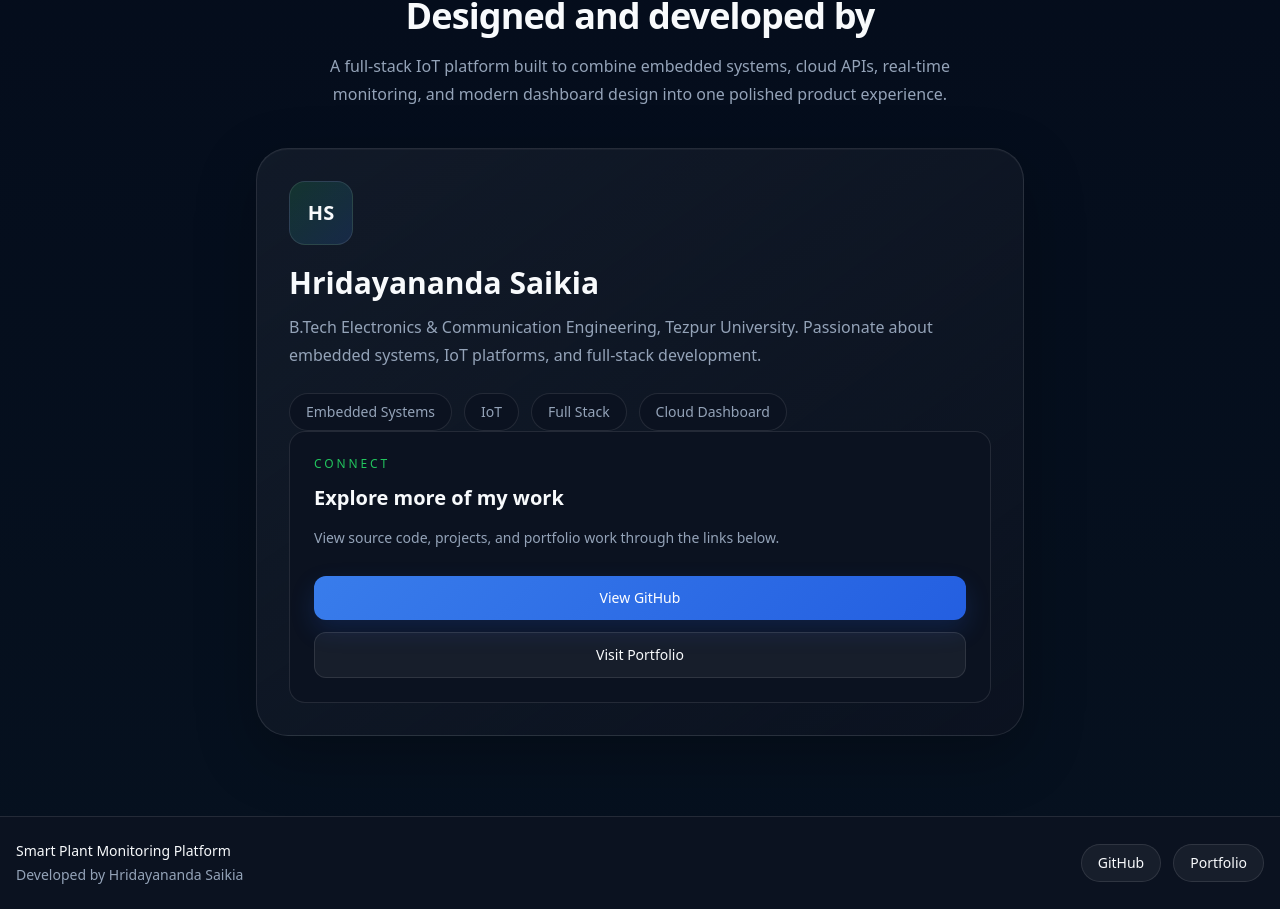
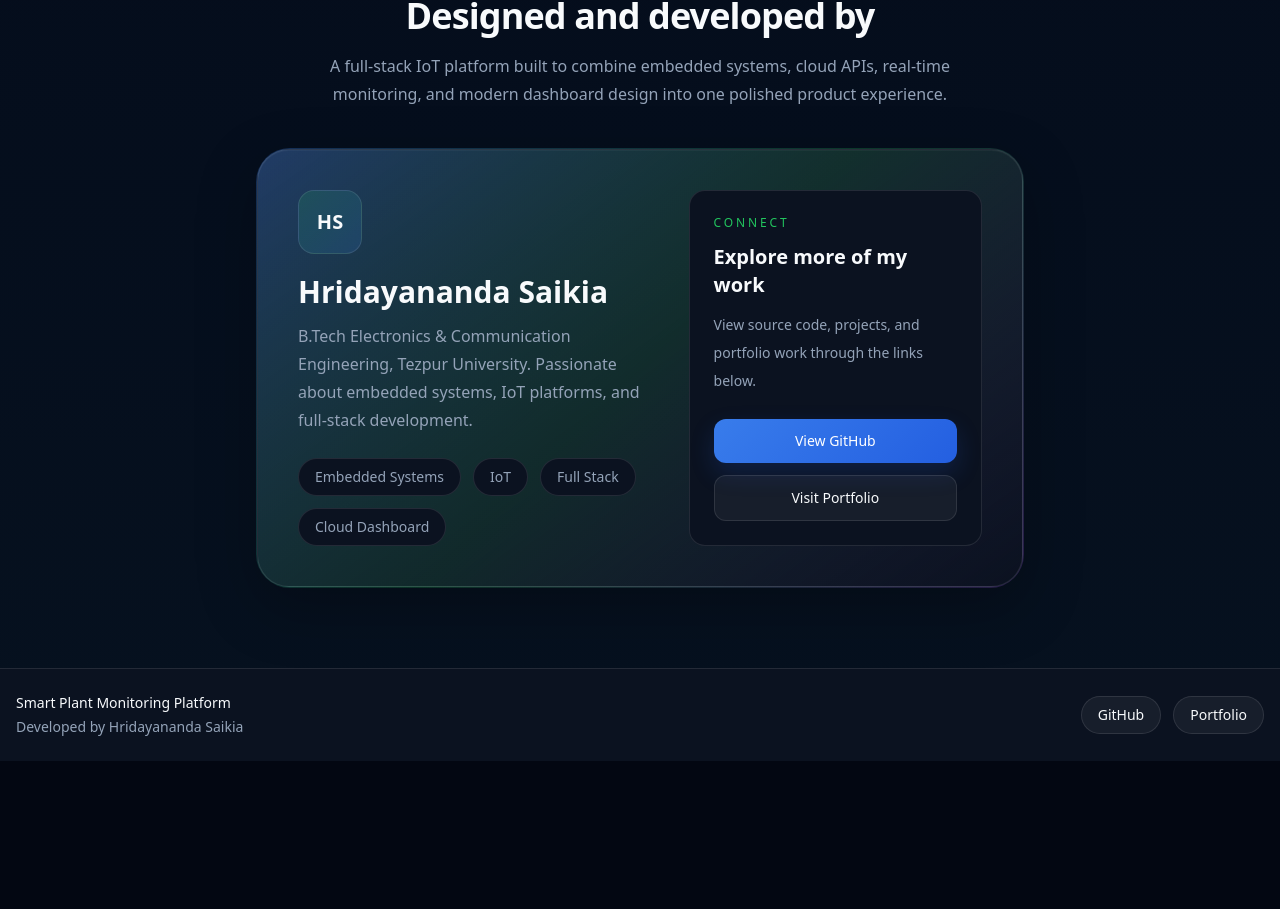
Before and after one commit to HridaySaikia/soil_moisture_iot, a Next.js app: page /about in a window 1280 px wide. Shown: the part 1531-2440 px from the top of the page. After the commit the page ends 2292 px from the top, so only its background shows below. Built offline with nearby package versions, Linux system fonts and the light colour scheme; no server answers.

Commit message:
updating developers detail

```diff
--- a/src/app/about/page.tsx
+++ b/src/app/about/page.tsx
@@ -239,16 +239,24 @@ export default function AboutPage() {
           </p>
         </div>
 
+
         <div
-          className="mx-auto mt-10 max-w-3xl rounded-[32px] border p-8 transition-all duration-500 hover:-translate-y-2 hover:scale-[1.01]"
+          className="mx-auto mt-10 max-w-3xl rounded-[34px] p-[1px] transition-all duration-500 hover:shadow-[0_0_40px_rgba(59,130,246,0.25)]"
+          style={{
+            background:
+              "linear-gradient(135deg, rgba(59,130,246,0.3), rgba(34,197,94,0.25), rgba(168,85,247,0.25))",
+          }}
+        >
+          <div
+            className="rounded-[32px] border p-8 transition-all duration-500 hover:-translate-y-2 hover:scale-[1.01] sm:p-10"
             style={{
               borderColor: "var(--border)",
-            background:
-              "linear-gradient(145deg, var(--card), var(--bg-secondary))",
+              background: "linear-gradient(145deg, var(--card), var(--bg-secondary))",
               boxShadow:
                 "0 20px 60px rgba(0,0,0,0.25), inset 0 1px 0 rgba(255,255,255,0.04)",
             }}
           >
+            <div className="grid gap-8 lg:grid-cols-[1.1fr_0.9fr]">
               {/* Left side */}
               <div className="flex flex-col justify-between">
                 <div>
@@ -281,7 +289,7 @@ export default function AboutPage() {
                   {["Embedded Systems", "IoT", "Full Stack", "Cloud Dashboard"].map((item) => (
                     <span
                       key={item}
-                  className="rounded-full px-4 py-2 text-xs sm:text-sm"
+                      className="rounded-full px-4 py-2 text-xs transition-all duration-300 hover:scale-105 hover:shadow-md sm:text-sm"
                       style={{
                         background: "var(--bg-secondary)",
                         border: "1px solid var(--border)",
@@ -322,10 +330,10 @@ export default function AboutPage() {
 
                 <div className="mt-6 flex flex-col gap-3">
                   <a
-                href="https://github.com/Hridaysaikia"
+                    href="https://github.com/HridaySaikia"
                     target="_blank"
                     rel="noreferrer"
-                className="inline-flex items-center justify-center rounded-xl px-5 py-3 text-sm font-medium transition"
+                    className="inline-flex items-center justify-center rounded-xl px-5 py-3 text-sm font-medium transition-all duration-300 hover:scale-105 hover:shadow-lg"
                     style={{
                       background:
                         "linear-gradient(135deg, rgba(59,130,246,0.95), rgba(37,99,235,0.95))",
@@ -340,7 +348,7 @@ export default function AboutPage() {
                     href="https://portfolio-full-new.vercel.app"
                     target="_blank"
                     rel="noreferrer"
-                className="inline-flex items-center justify-center rounded-xl px-5 py-3 text-sm font-medium transition"
+                    className="inline-flex items-center justify-center rounded-xl px-5 py-3 text-sm font-medium transition-all duration-300 hover:scale-105 hover:shadow-lg"
                     style={{
                       background: "var(--card)",
                       border: "1px solid var(--border)",
@@ -349,6 +357,8 @@ export default function AboutPage() {
                   >
                     Visit Portfolio
                   </a>
+                </div>
+              </div>
             </div>
           </div>
         </div>
```
Lines whose indentation alone changed are shown as unchanged.
